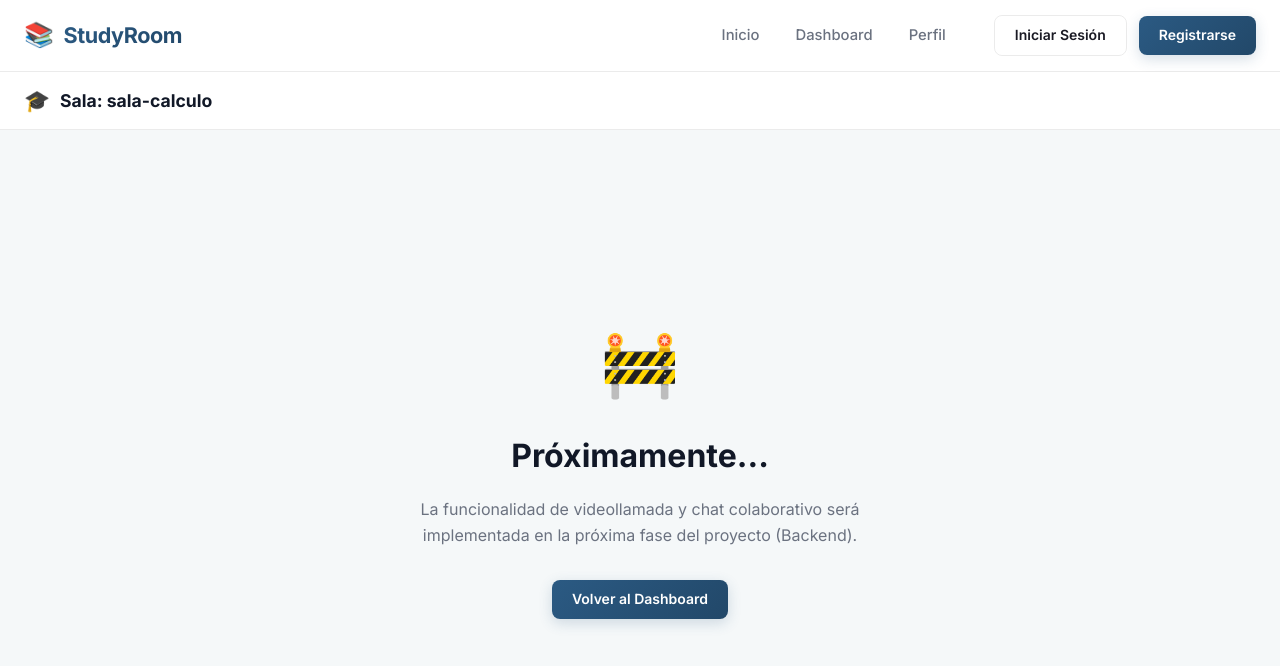
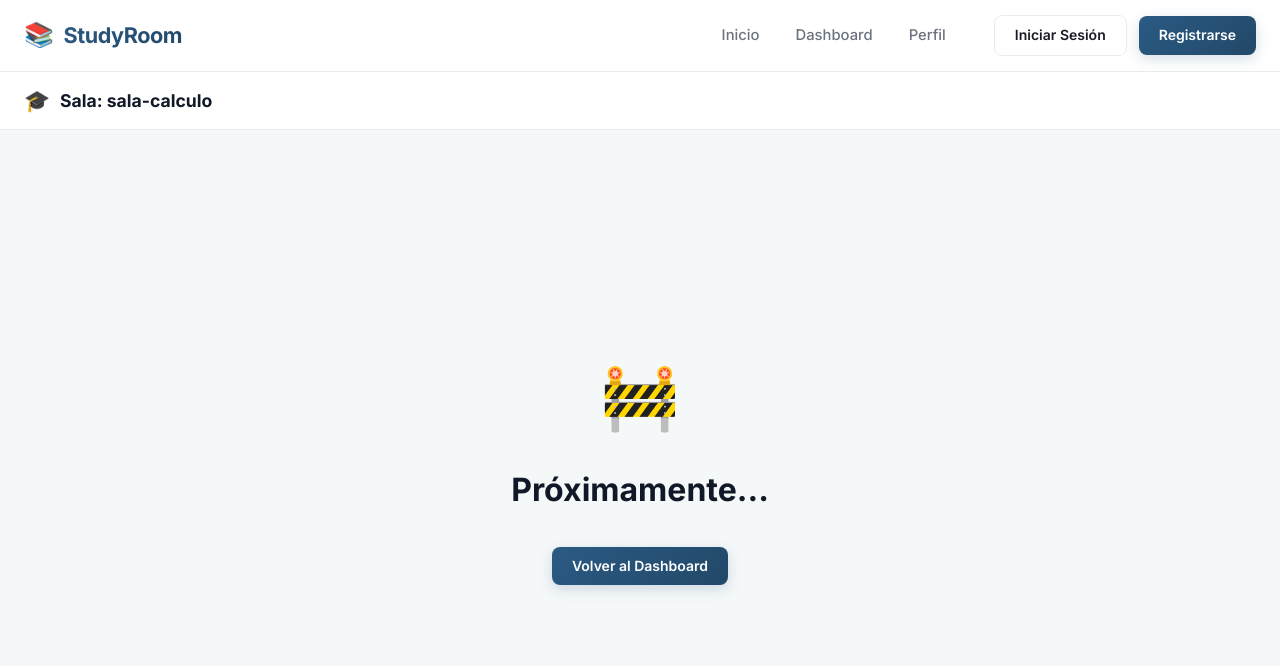
Before and after one commit to torvaldXD/miniproyecto2_frontend, a React (Vite) app: page /room/sala-calculo in a window 1280 px wide. Shown: the top 666 px of the page. Built offline with nearby package versions, Linux system fonts and the light colour scheme.

Commit message:
style: remove explanatory text from room placeholder

```diff
--- a/src/pages/Room.jsx
+++ b/src/pages/Room.jsx
@@ -43,9 +43,6 @@ export default function Room() {
       <div className="room__content" style={{ display: 'flex', flexDirection: 'column', alignItems: 'center', justifyContent: 'center', minHeight: '60vh', textAlign: 'center' }}>
         <span style={{ fontSize: '4rem', marginBottom: '1rem' }}>🚧</span>
         <h2 style={{ fontSize: '2rem', color: 'var(--color-text-bright)' }}>Próximamente...</h2>
-        <p style={{ marginTop: '1rem', color: 'var(--color-text-muted)', maxWidth: '500px' }}>
-          La funcionalidad de videollamada y chat colaborativo será implementada en la próxima fase del proyecto (Backend).
-        </p>
         <Link to="/dashboard" className="navbar__btn navbar__btn--primary" style={{ marginTop: '2rem', textDecoration: 'none' }}>
           Volver al Dashboard
         </Link>
```
